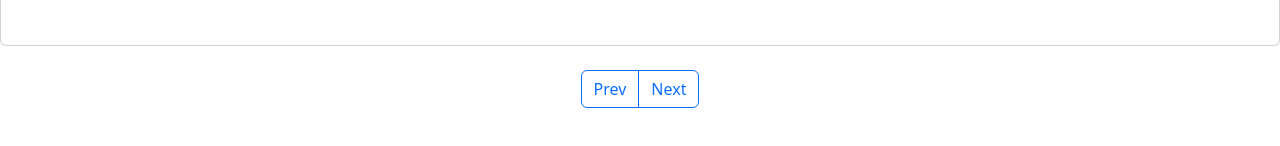
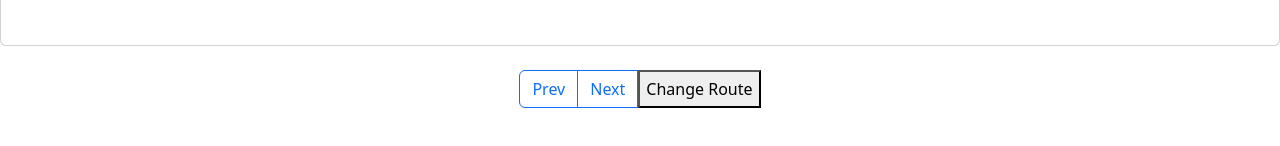
Before and after one commit to dixitt5/Incubyte-training, a React app in the folder react-test/: page / in a window 1280 px wide. Shown: the part 510-656 px from the top of the page. Built offline with nearby package versions, Linux system fonts and the light colour scheme; the HTML template or start-up script is replaced by a standard one.

Commit message:
add state routes

```diff
--- /dev/null
+++ b/react-test/src/CustomRouter.tsx
@@ -0,0 +1,12 @@
+import { useState } from "react";
+import Home from "./pages/Home";
+import Details from "./components/Details";
+
+const CustomRouter = () => {
+  const [route, setRoute] = useState<string>("home");
+  return (
+    <div>{route === "home" ? <Home setRoute={setRoute} /> : <Details />}</div>
+  );
+};
+
+export default CustomRouter;
--- /dev/null
+++ b/react-test/src/components/Details.tsx
@@ -0,0 +1,10 @@
+
+const Details = () => {
+  return (
+    <div>
+        <h1>Pokemon Details</h1>
+    </div>
+  )
+}
+
+export default Details
--- a/react-test/src/components/Header.tsx
+++ b/react-test/src/components/Header.tsx
@@ -4,7 +4,7 @@ export type PokemonProps = {
   pokemon: Pokemon;
 };
 
-export function PokeCard({ pokemon }: PokemonProps) {
+export function PokeCard({ pokemon }: Readonly<PokemonProps>) {
   const {id,URL, name,types, height, width} = pokemon;
   return (
     <div className="card my-4 mx-auto shadow-md">
--- a/react-test/src/main.tsx
+++ b/react-test/src/main.tsx
@@ -1,9 +1,9 @@
 import React from "react";
 import ReactDOM from "react-dom/client";
-import App from "./pages/Home.tsx";
+import CustomRouter from "./CustomRouter.tsx";
 
 ReactDOM.createRoot(document.getElementById("root")!).render(
   <React.StrictMode>
-    <App />
+    <CustomRouter/>
   </React.StrictMode>
 );
--- a/react-test/src/pages/Home.tsx
+++ b/react-test/src/pages/Home.tsx
@@ -1,39 +1,41 @@
-import { MouseEventHandler, useEffect, useState } from "react";
-import { PokeCard } from "../components/Header";
-import { Pokemon } from "../types/Pokemon";
-import "../../node_modules/bootstrap/dist/css/bootstrap.min.css";
-import { fetchPokemons } from "../fakeApi";
+import { type MouseEventHandler, useEffect, useState } from 'react'
+import { PokeCard } from '../components/Header'
+import { type Pokemon } from '../types/Pokemon'
+import '../../node_modules/bootstrap/dist/css/bootstrap.min.css'
+import { fetchPokemons } from '../fakeApi'
 
-function App() {
-  const [index, setIndex] = useState<number>(0);
-  const [pokemons, setPokemon] = useState<Pokemon[]>([]);
-  const [isloading, setLoading] = useState<boolean>(true);
+interface RouterProps {
+  setRoute: (route: string) => void
+}
 
-  const callbackInvoke = async () =>  {
-    const result = await fetchPokemons();
-    setPokemon(result as Pokemon[]);
-    setLoading(false);
-  };
+function App ({ setRoute }: Readonly<RouterProps>): JSX.Element {
+  const [index, setIndex] = useState<number>(0)
+  const [pokemons, setPokemons] = useState<Pokemon[]>([])
+  const [isloading, setIsloading] = useState<boolean>(true)
+
+  const callbackInvoke = async (): Promise<void> => {
+    const result = await fetchPokemons()
+    setPokemons(result as Pokemon[])
+    setIsloading(false)
+  }
 
   useEffect(() => {
-    callbackInvoke();
-  }, []);
+    void callbackInvoke().then()
+  }, [])
 
-  const changePokemon = (goForward: boolean): MouseEventHandler | void => {
+  const changePokemon = (goForward: boolean): MouseEventHandler => {
     if (goForward) {
       if (index === pokemons.length - 1) {
-        alert("This was the last pokemon");
+        alert('This was the last pokemon')
       } else {
-        setIndex(index + 1);
+        setIndex(index + 1)
       }
+    } else if (index === 0) {
+      alert('This was the first pokemon')
     } else {
-      if (index === 0) {
-        alert("This was the first pokemon");
-      } else {
-        setIndex(index - 1);
-      }
+      setIndex(index - 1)
     }
-  };
+  }
 
   return (
     <>
@@ -41,7 +43,7 @@ function App() {
         <div className="d-flex flex-column h-100 my-auto justify-content-center align-items-center">
           <div
             className="spinner-border text-primary me-2"
-            role="status"
+            role="output"
             aria-hidden="true"
           ></div>
           <h3 className="mb-0">Loading...</h3>
@@ -70,12 +72,19 @@ function App() {
                 Next
               </button>
               {/* )} */}
+              <button
+                onClick={() => {
+                  setRoute('details')
+                }}
+              >
+                Change Route
+              </button>
             </div>
           </div>
         </div>
       )}
     </>
-  );
+  )
 }
 
-export default App;
+export default App
```
Also changed, not shown: react-test/package.json (+8 -3 lines), react-test/src/CustomRouter.1.tsx (added, +7 -0 lines), react-test/.eslintrc.cjs (deleted), react-test/.eslintrc.json (added), 2 other files (tests, documents, lock files or other folders).
